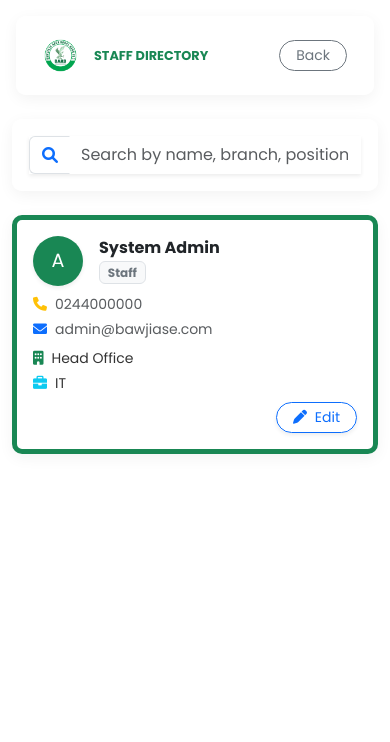
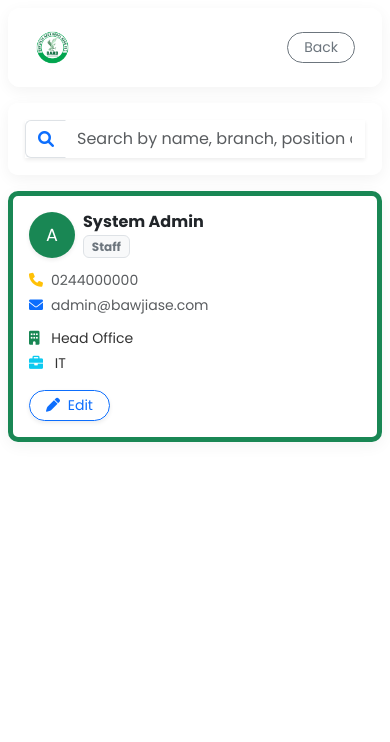
Before and after one commit to j1a2m3e4s58/bawjiase-staff-portal-v2, a Flask app: page /directory in a window 390 px wide. Shown: the top 742 px of the page. Run offline with Flask 3, Linux system fonts and the light colour scheme; a user stored in the database is signed in; data comes from the database, SQL or seed files in the repository; data that the repository does not hold is empty; some libraries are stand-ins or nearby versions.

Commit message:
Tweak staff directory layout for better mobile responsiveness

```diff
--- a/templates/directory.html
+++ b/templates/directory.html
@@ -1,53 +1,72 @@
 {% extends "base.html" %}
 
 {% block content %}
-<nav class="navbar navbar-expand-lg glass-card mx-3 mt-3 px-3 py-2 sticky-top">
+<nav class="navbar navbar-expand-lg glass-card mx-2 mx-md-3 mt-2 mt-md-3 px-2 px-md-3 py-2 sticky-top"
+     style="border-radius: 12px; z-index: 1000;">
     <div class="container-fluid">
         <a class="navbar-brand d-flex align-items-center" href="{{ url_for('dashboard') }}">
-            <img src="{{ url_for('static', filename='img/barb_logo.png') }}" width="40" height="40" class="me-2 rounded-circle">
-            <span class="fw-bold text-success small ms-2">STAFF DIRECTORY</span>
+            <img src="{{ url_for('static', filename='img/barb_logo.png') }}" width="36" height="36" class="me-2 rounded-circle">
+            <span class="fw-bold text-success small ms-1 ms-md-2 d-none d-sm-inline">STAFF DIRECTORY</span>
         </a>
-        <a href="{{ url_for('dashboard') }}" class="btn btn-outline-secondary btn-sm rounded-pill px-3">Back</a>
+        <a href="{{ url_for('dashboard') }}" class="btn btn-outline-secondary btn-sm rounded-pill px-3 ms-auto">
+            Back
+        </a>
     </div>
 </nav>
 
-<div class="container mt-4 pb-5" style="max-width: 1000px;">
+<div class="container mt-3 mt-md-4 pb-5 px-2" style="max-width: 1000px;">
 
-    <div class="glass-card p-3 mb-4">
+    <div class="glass-card p-2 p-md-3 mb-3 mb-md-4">
         <div class="input-group shadow-sm">
-            <span class="input-group-text bg-white border-end-0"><i class="fas fa-search text-primary"></i></span>
-            <input type="text" id="dirSearch" class="form-control border-start-0" placeholder="Search by name, branch, position or phone..." onkeyup="filterDirectory()">
+            <span class="input-group-text bg-white border-end-0">
+                <i class="fas fa-search text-primary"></i>
+            </span>
+            <input type="text" id="dirSearch" class="form-control border-start-0"
+                   placeholder="Search by name, branch, position or phone..." onkeyup="filterDirectory()">
         </div>
     </div>
 
-    <div class="d-flex flex-column gap-3" id="staffGrid">
+    <div class="d-flex flex-column gap-2 gap-md-3" id="staffGrid">
         {% for staff in directory %}
-        <div class="glass-card p-3 position-relative staff-card hover-shadow transition-all border-start border-5 border-success">
-            <div class="row align-items-center">
+        <div class="glass-card p-2 p-md-3 position-relative staff-card hover-shadow transition-all border-start border-5 border-success">
+            <div class="row align-items-center g-2">
 
-                <div class="col-md-4 d-flex align-items-center mb-2 mb-md-0">
-                    <div class="bg-success text-white rounded-circle d-flex align-items-center justify-content-center me-3 shadow-sm" style="width: 50px; height: 50px; font-size: 1.2rem; min-width: 50px;">
+                <div class="col-12 col-md-4 d-flex align-items-center mb-1 mb-md-0">
+                    <div class="bg-success text-white rounded-circle d-flex align-items-center justify-content-center me-2 me-md-3 shadow-sm"
+                         style="width: 46px; height: 46px; font-size: 1.1rem; min-width: 46px;">
                         {{ staff.email[0].upper() }}
                     </div>
                     <div>
                         <h6 class="fw-bold mb-0 text-dark staff-text">{{ staff.fullname }}</h6>
-                        <span class="badge bg-light text-secondary border mt-1">{{ staff.position or staff.role }}</span>
+                        <span class="badge bg-light text-secondary border mt-1">
+                            {{ staff.position or staff.role }}
+                        </span>
                     </div>
                 </div>
 
-                <div class="col-md-3 mb-2 mb-md-0">
-                    <div class="small text-muted mb-1"><i class="fas fa-phone me-2 text-warning"></i>{{ staff.phone }}</div>
-                    <div class="small text-muted"><i class="fas fa-envelope me-2 text-primary"></i>{{ staff.email }}</div>
+                <div class="col-12 col-md-3 mb-1 mb-md-0">
+                    <div class="small text-muted mb-1">
+                        <i class="fas fa-phone me-2 text-warning"></i>{{ staff.phone }}
+                    </div>
+                    <div class="small text-muted text-truncate">
+                        <i class="fas fa-envelope me-2 text-primary"></i>{{ staff.email }}
+                    </div>
                 </div>
 
-                <div class="col-md-3 mb-2 mb-md-0">
-                    <div class="small text-muted mb-1"><i class="fas fa-building me-2 text-success"></i><span class="staff-text">{{ staff.branch }}</span></div>
-                    <div class="small text-muted"><i class="fas fa-briefcase me-2 text-info"></i><span class="staff-text">{{ staff.department }}</span></div>
+                <div class="col-12 col-md-3 mb-1 mb-md-0">
+                    <div class="small text-muted mb-1">
+                        <i class="fas fa-building me-2 text-success"></i>
+                        <span class="staff-text">{{ staff.branch }}</span>
+                    </div>
+                    <div class="small text-muted">
+                        <i class="fas fa-briefcase me-2 text-info"></i>
+                        <span class="staff-text">{{ staff.department }}</span>
+                    </div>
                 </div>
 
                 {% if user.department in ['IT', 'HR'] or user.role == 'Super Admin' %}
-                <div class="col-md-2 text-end">
-                    <button class="btn btn-outline-primary btn-sm rounded-pill px-3 shadow-sm"
+                <div class="col-12 col-md-2 text-start text-md-end">
+                    <button class="btn btn-outline-primary btn-sm rounded-pill px-3 mt-1 mt-md-0 shadow-sm"
                             onclick="openEditModal(this)"
                             data-id="{{ staff.id }}"
                             data-position="{{ staff.position or '' }}"
@@ -156,9 +175,6 @@
         let deptSelect = document.getElementById('modalDept');
         deptSelect.value = dept;
 
-        // If the current dept isn't in the list (e.g. typo), it defaults to empty.
-        // You can handle that here if needed, but usually it's fine.
-
         // 4. Show Modal
         document.getElementById('adminEditModal').style.display = 'block';
         document.getElementById('adminEditModal').classList.add('show');
```
